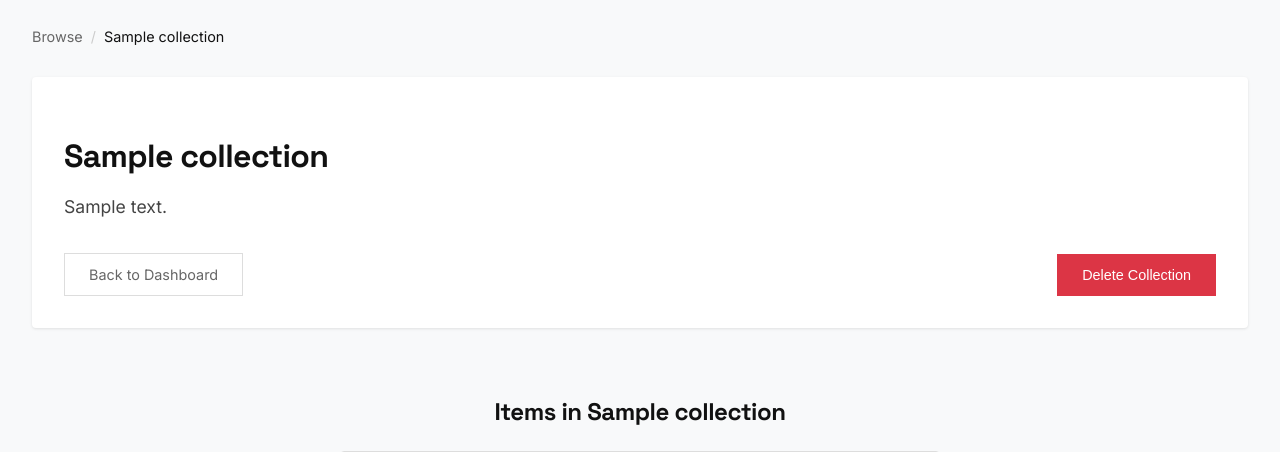
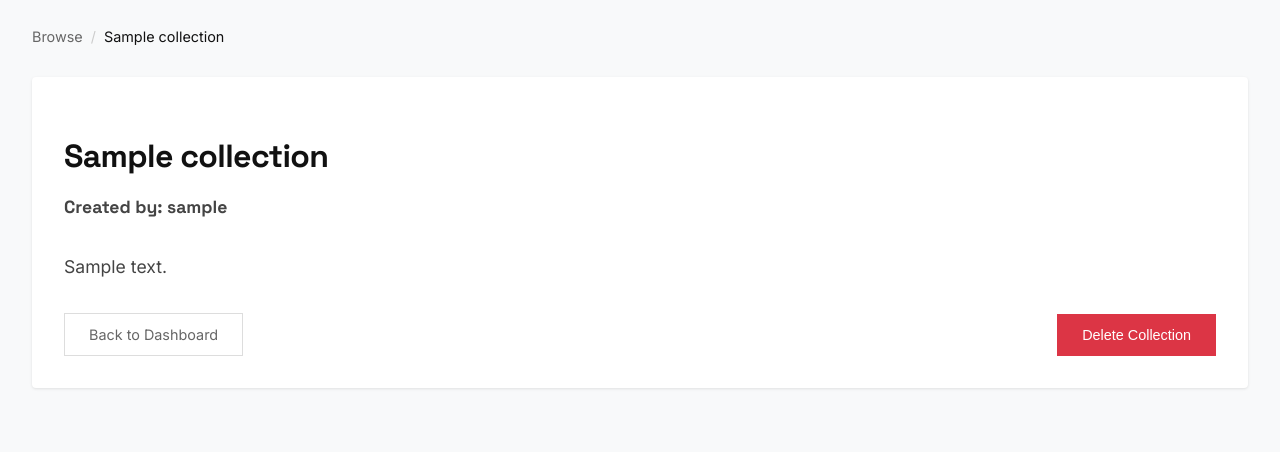
Before and after one commit to samapolinsky/clothing-lending, a Django app: page /lending/collections/00000000-0000-0000-0000-000000000001/ in a window 1280 px wide. Shown: the part 143-595 px from the top of the page. Run offline with Django 5.2, Linux system fonts and the light colour scheme; a user stored in the database is signed in; tables that the repository leaves empty hold one stand-in row (values such as "Sample post"); data that the repository does not hold is empty; parts of the project's set-up code (start-up, migrations or seed data) failed here and were passed over; some libraries are stand-ins or nearby versions.

Commit message:
cleaned up collections page

```diff
--- a/clothing_lending/templates/collection_detail.html
+++ b/clothing_lending/templates/collection_detail.html
@@ -122,6 +122,14 @@
             margin-bottom: 1rem;
             letter-spacing: -0.02em;
             font-weight: 700;
+        }
+
+        .collection-creator {
+            font-family: 'Space Grotesk', sans-serif;
+            font-size: 1.1rem;
+            line-height: 1.6;
+            color: #444;
+            margin-bottom: 2rem;
         }
 
         .collection-description {
@@ -435,6 +443,7 @@
 
         <div class="card">
             <h2 class="collection-title">{{ collection.name }}</h2>
+            <h3 class="collection-creator">Created by: {{collection.created_by}}</h3>
             <p class="collection-description">{{ collection.description }}</p>
             {% if collection.is_private %}
                 <div class="allowed-patrons-section">
```
